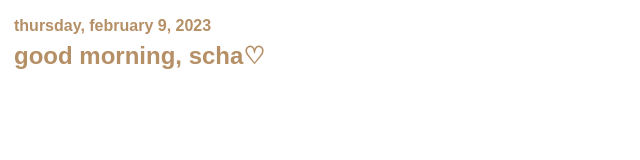
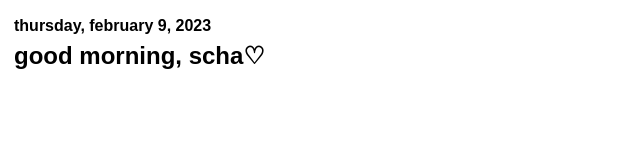
Before and after one commit to sch4wty/notion_widgets, a plain HTML site: page date-widget.html in a window 1280 px wide. Shown: the whole page, without its empty margins (0-640 px from the left). Drawn offline with Linux system fonts and the light colour scheme.

Commit message:
Update date-widget.html

```diff
--- a/date-widget.html
+++ b/date-widget.html
@@ -6,7 +6,7 @@
         display: flex;
         font-family: sans-serif;
         font-size: 18pt;
-        color: #b58f65;
+        color: #000000;
         padding: 5px;
         border: 1px solid #ffffff;
         justify-content: left;
```
